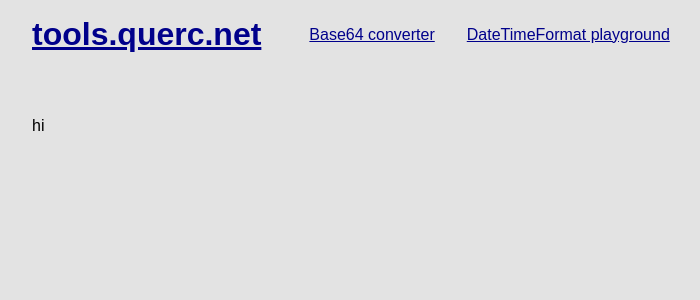
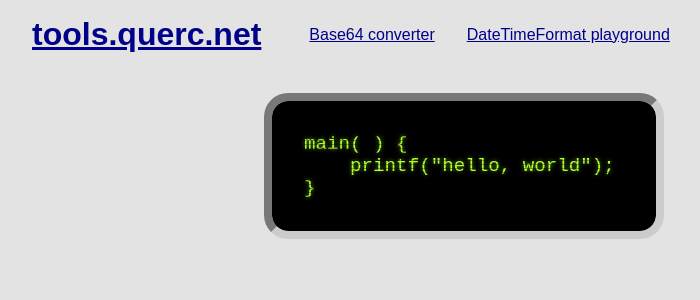
Before and after one commit to lindsayevans/tools.querc.net, a React (Vite) app: page / in a window 1280 px wide. Shown: the top 300 px of the page, without its empty margins (176-876 px from the left). Built offline with nearby package versions, Linux system fonts and the light colour scheme.

Commit message:
feat: homepage stuff

```diff
--- a/src/main.scss
+++ b/src/main.scss
@@ -32,6 +32,46 @@ a:active {
   gap: 2rem;
 }
 
+.hello {
+  position: relative;
+  width: 20rem;
+  margin: 0 auto;
+  padding: 1rem;
+  font-size: 1.1rem;
+  border-radius: 1rem;
+  background-color: black;
+  color: greenyellow;
+  outline: 0.5rem inset #ccc;
+  text-shadow: 0 0 4px rgba(greenyellow, 0.6);
+  caret-color: greenyellow;
+  caret-shape: block;
+
+  @media (min-width: 1024px) {
+    width: 24rem;
+    padding: 2rem;
+    font-size: 1.2rem;
+  }
+
+  &::selection {
+    background-color: greenyellow;
+    color: #000;
+  }
+
+  &::after {
+    content: '';
+    position: absolute;
+    inset: 0;
+    background: repeating-linear-gradient(
+      transparent,
+      transparent 3px,
+      #00000050 3px,
+      #00000050 4px
+    );
+    border-radius: 1rem;
+    pointer-events: none;
+  }
+}
+
 .introduction {
   font-size: 1.2rem;
 }
--- a/src/routes/Homepage.tsx
+++ b/src/routes/Homepage.tsx
@@ -1,5 +1,13 @@
 import React from 'react';
 
 export const Homepage = () => {
-  return <p>hi</p>;
+  const hello = `main( ) {
+    printf("hello, world");
+}`;
+
+  return (
+    <pre className="hello" contentEditable>
+      {hello}
+    </pre>
+  );
 };
```
